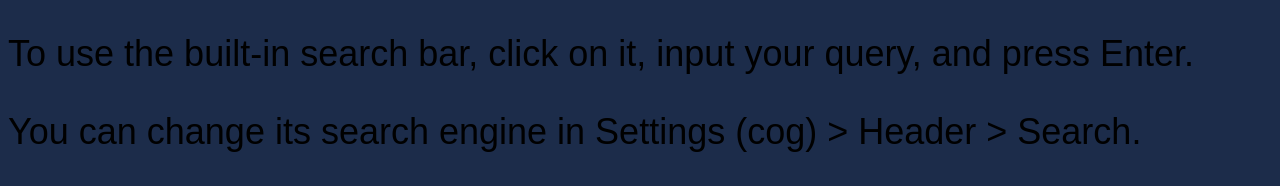
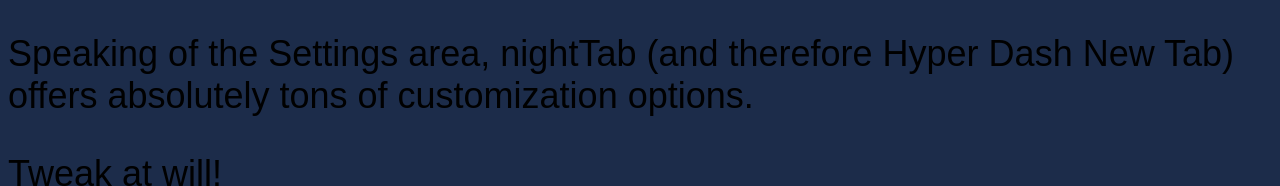
Before and after one commit to RebelRedRollo/Hyper-Dash-New-Tab, a plain HTML site: page index.html in a window 1280 px wide. Shown: the part 577-763 px from the top of the page. Drawn offline with Linux system fonts and the light colour scheme.

Commit message:
Update index.html

```diff
--- a/index.html
+++ b/index.html
@@ -22,8 +22,6 @@
 <p>To edit the preset bookmarks, or delete them altogether, click on the Edit button on your New Tab.</p>
 <p>To add your own, click on the Add button.</p>
 <p></p>
-<p>To use the built-in search bar, click on it, input your query, and press Enter.</p>
-<p>You can change its search engine in Settings (cog) > Header > Search.</p>
 <p></p>
 <p>Speaking of the Settings area, nightTab (and therefore Hyper Dash New Tab) offers absolutely tons of customization options. </p>
 <p>Tweak at will!</p>
```
